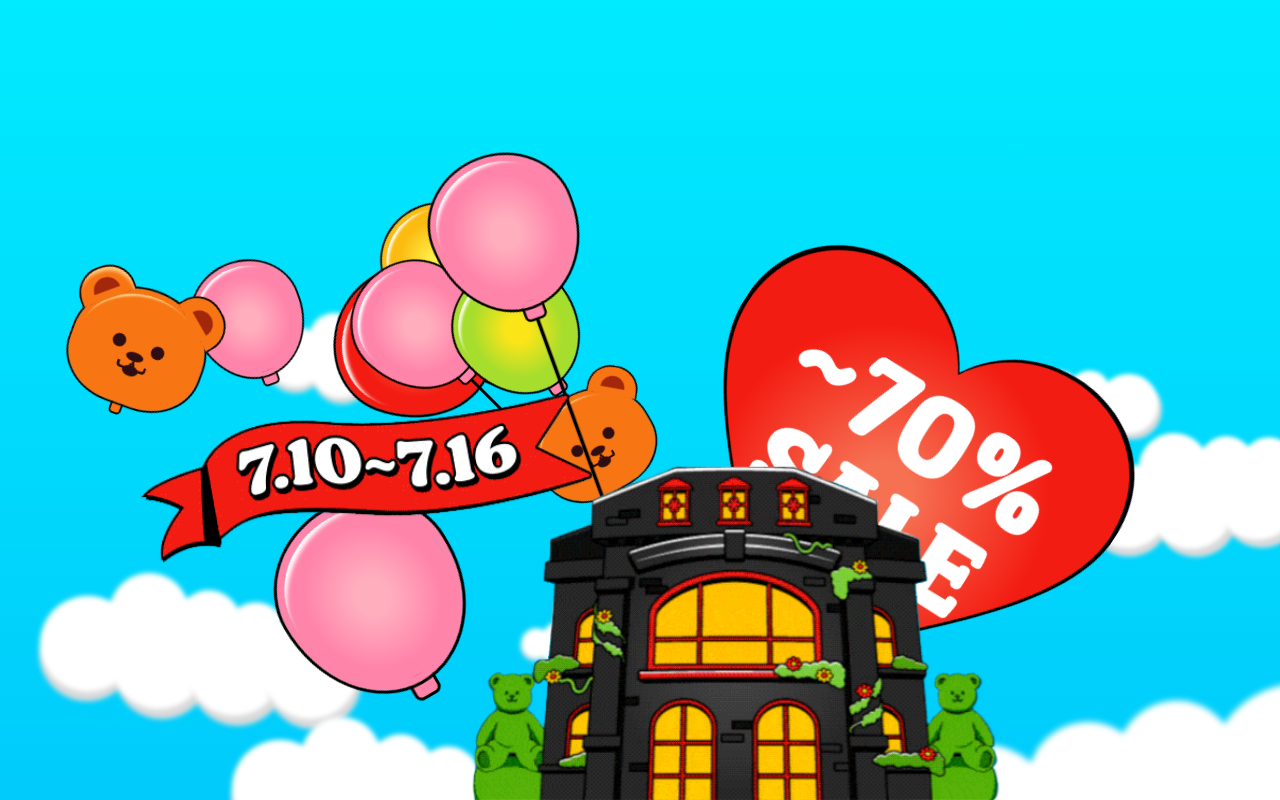
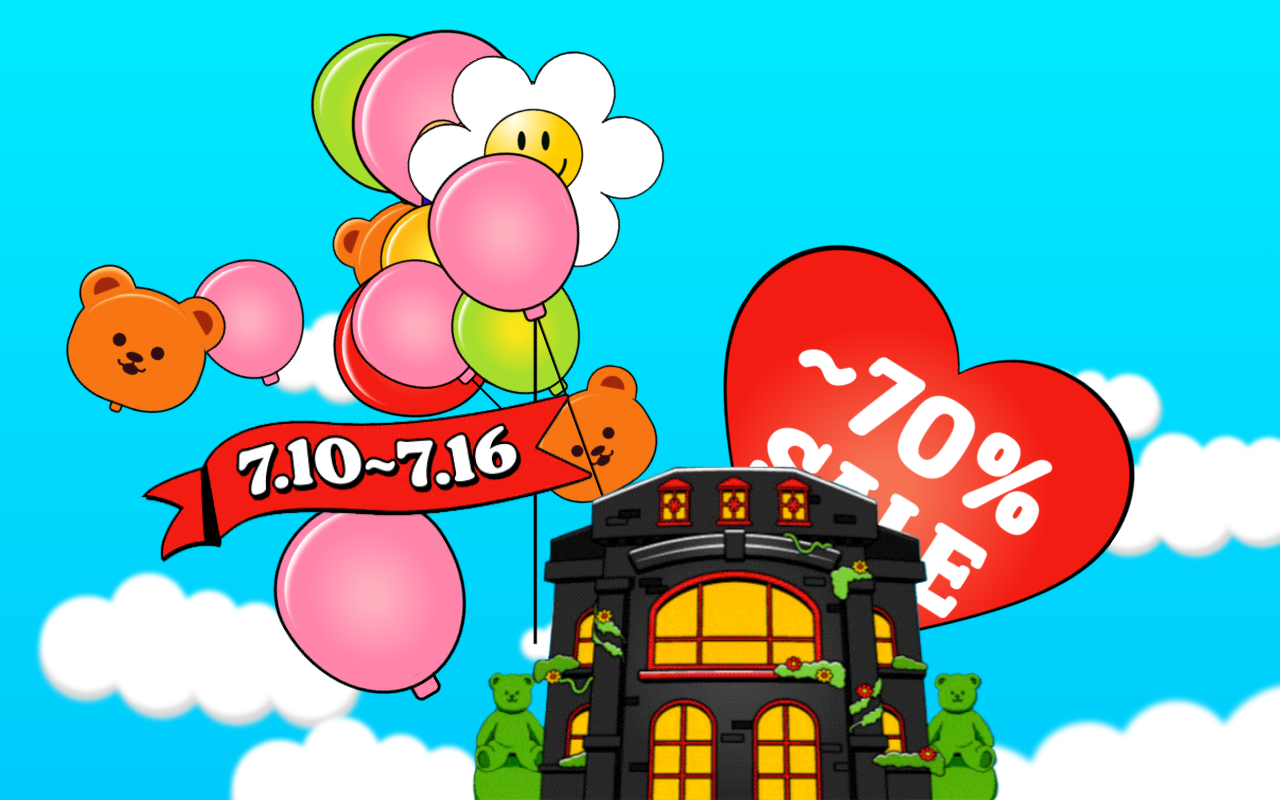
Before and after one commit to seoeongeueun/balloons, a React (Create React App) app in the folder client/: page / in a window 1280 px wide. Built offline with nearby package versions, Linux system fonts and the light colour scheme.

Commit message:
daisy balloon and animation

```diff
--- a/client/src/App.js
+++ b/client/src/App.js
@@ -14,7 +14,7 @@ function App() {
       rotate: 150,
       color: '#FF84AA',
       shape: 'round',
-      type: 'shake-bottom',
+      type: 'shake-bottom-less',
       tip: false,
       show: true,
     },
@@ -26,7 +26,7 @@ function App() {
       rotate: 160,
       color: '#FF84AA',
       shape: 'round',
-      type: 'shake-bottom',
+      type: 'shake-bottom-less',
       tip: false,
       show: true,
     },
@@ -50,7 +50,67 @@ function App() {
       rotate: 20,
       color: 'brown',
       shape: 'bear',
-      type: 'shake-bottom-right',
+      type: 'shake-bear-noTip',
+      tip: false,
+      show: true,
+    },
+    {
+      id: 11,
+      top: 20,
+      left: 27,
+      scale: 0.8,
+      rotate: -30,
+      color: '#3110C0',
+      shape: 'bear',
+      type: 'shake-bear-noTip',
+      tip: false,
+      show: true,
+    },
+    {
+      id: 12,
+      top: 28,
+      left: 28,
+      scale: 1.2,
+      rotate: 165,
+      color: '#A7DD2D',
+      shape: 'round',
+      type: 'shake-bottom-noTip',
+      tip: false,
+      show: true,
+    },
+    {
+      id: 13,
+      top: 28,
+      left: 38,
+      scale: 1.45,
+      rotate: 135,
+      color: '#FF84AA',
+      shape: 'round',
+      type: 'shake-bottom-noTip',
+      tip: false,
+      show: true,
+    },
+    {
+      id: 13,
+      top: 10,
+      left: 34,
+      scale: 0.9,
+      rotate: -25,
+      color: '#FF84AA',
+      shape: 'bear',
+      type: 'shake-bear-noTip',
+      tip: false,
+      show: true,
+    },
+    {
+      id: 10,
+      top: 39,
+      left: 32,
+      scale: 1.1,
+      rotate: 190,
+      color: '#3110C0',
+      shape: 'round',
+      type: 'shake-bottom-noTip',
       tip: false,
       show: true,
     },
@@ -115,6 +175,18 @@ function App() {
       show: true,
     },
     {
+      id: 14,
+      top: 42,
+      left: 64.5,
+      scale: 1.6,
+      rotate: -30,
+      color: '#FF84AA',
+      shape: 'daisy',
+      type: 'shake-daisy-tip',
+      tip: true,
+      show: true,
+    },
+    {
       id: 10,
       top: 82,
       left: 53,
@@ -140,9 +212,7 @@ function App() {
   };
 
   const handleAdd = () => {
-    const balloon = positions
-      .reverse()
-      .find((balloon) => balloon.show === false);
+    const balloon = positions.find((balloon) => balloon.show === false);
     console.log(balloon);
     if (balloon) {
       handlePop(balloon.id);
@@ -162,11 +232,13 @@ function App() {
       left = Math.floor(Math.random() * (100 - 10) + 10);
     }
     const randomInteger = Math.floor(Math.random() * 11);
-    const scale = 0.3 + randomInteger * 0.1;
-    const colors = ['#FF84AA', '#FCBB11', '#A7DD2D', '#F31C12'];
+    const scale = 0.5 + randomInteger * 0.1;
+
+    //in the order of pink, yellow, green, red, blue
+    const colors = ['#FF84AA', '#FCBB11', '#A7DD2D', '#F31C12', '#3110C0'];
 
     const shapes = ['bear', 'round', 'heart'];
-    const chances = [0.2, 0.5, 0.3];
+    const chances = [0.1, 0.6, 0.3];
     const randomValue = Math.random() * 1;
     let sum = 0;
     let index = 0;
@@ -186,7 +258,7 @@ function App() {
       rotate: 150,
       color: colors[Math.floor(Math.random() * colors.length)],
       shape: shapes[index],
-      type: left >= 50 ? 'shake-bottom-right' : 'shake-bottom-noTip',
+      type: left >= 50 ? 'shake-bear-noTip' : 'shake-bottom-noTip',
       tip: false,
       show: true,
     };
@@ -200,9 +272,29 @@ function App() {
         className="mansion"
         onClick={() => handleAdd()}
       />
+      {positions.find((b) => b.id === 3).show && (
+        <div
+          className="heartBalloon"
+          style={{
+            '--initial-scale': '18',
+            top: '60vh',
+            left: '68vw',
+            '--initial-rotation': '33deg',
+          }}
+          onClick={() => handlePop(3)}
+        >
+          <div className="heartBorder" style={{ transform: 'scale(1.02)' }} />
+          <div className="heart">
+            <div style={{ zIndex: 1 }} className="heartBalloonText">
+              <span>~70%</span>
+              <span>SALE</span>
+            </div>
+          </div>
+        </div>
+      )}
       {positions.map((balloon) => (
         <>
-          {balloon.shape === 'round' && balloon.show ? (
+          {balloon.shape === 'round' && balloon.show && balloon.id !== 3 ? (
             <div
               key={balloon.id}
               className="balloonLeft"
@@ -221,22 +313,26 @@ function App() {
                 style={{
                   background:
                     balloon.color === '#A7DD2D'
-                      ? 'radial-gradient(#FBE519 15%, #A7DD2D, #A7DD2D)'
+                      ? 'radial-gradient(#FBE519 10%, #A7DD2D, #A7DD2D)'
                       : balloon.color === '#FF84AA'
-                      ? 'radial-gradient(#ffaebe 15%, #FF84AA, #FF84AA)'
+                      ? 'radial-gradient(#ffaebe 10%, #FF84AA, #FF84AA)'
                       : balloon.color === '#F31C12'
                       ? 'radial-gradient(#F67052 10%, #F31C12, #F31C12)'
                       : balloon.color === '#FCBB11'
                       ? 'radial-gradient(#FFF24A 10%, #FCBB11, #FCBB11)'
-                      : null,
+                      : balloon.color === '#3110C0' &&
+                        'radial-gradient(#6B66BE 10%, #3110C0, #3110C0)',
                   border: `5px solid ${balloon.color}`,
                 }}
               >
-                <div className="balloonTip" />
+                <div
+                  className="balloonTip"
+                  style={{ backgroundColor: balloon.color }}
+                />
                 {balloon.tip && <div className="balloonString" />}
               </div>
             </div>
-          ) : balloon.shape === 'bear' && balloon.show ? (
+          ) : balloon.shape === 'bear' && balloon.show && balloon.id !== 3 ? (
             <div
               key={balloon.id}
               className="bear"
@@ -282,7 +378,7 @@ function App() {
                 {balloon.tip && <div className="bearString" />}
               </div>
             </div>
-          ) : balloon.shape === 'heart' && balloon.show ? (
+          ) : balloon.shape === 'heart' && balloon.show && balloon.id !== 3 ? (
             <div
               key={balloon.id}
               className="heartBalloon"
@@ -305,7 +401,55 @@ function App() {
                 </div>
               </div>
             </div>
-          ) : null}
+          ) : (
+            balloon.shape === 'daisy' &&
+            balloon.show &&
+            balloon.id !== 3 && (
+              <div
+                className="daisy"
+                key={balloon.id}
+                style={{
+                  '--initial-rotation': balloon.rotate.toString() + 'deg',
+                  top: balloon.top.toString() + 'vh',
+                  left: balloon.left.toString() + 'vw',
+                  '--initial-scale': balloon.scale.toString(),
+                  animation: `${balloon.type} 2s ease-in-out infinite both`,
+                  WebkitAnimation: `${balloon.type} 2s ease-in-out infinite both`,
+                }}
+                onClick={() => handlePop(balloon.id)}
+              >
+                <div className="daisyPetals">
+                  <div
+                    className="petalsHalf"
+                    style={{
+                      transform: 'scaleY(-1)',
+                      marginBottom: '-2px',
+                    }}
+                  >
+                    <div className="petal" />
+                    <div className="petal" style={{ marginTop: '23px' }} />
+                    <div className="petal" />
+                  </div>
+                  <div className="petalsHalf" style={{ marginLeft: '6px' }}>
+                    <div className="petal" />
+                    <div className="petal" style={{ marginTop: '23px' }} />
+                    <div className="petal" />
+                  </div>
+                </div>
+                <div className="daisyCenter">
+                  <div className="daisyYellow">
+                    <div className="daisyEyes">
+                      <div className="daisyEye" />
+                      <div className="daisyEye" />
+                    </div>
+                    <div className="daisySmile" />
+                  </div>
+                </div>
+                <div className="daisyTip" />
+                {balloon.tip && <div className="daisyString" />}
+              </div>
+            )
+          )}
         </>
       ))}
       <img src={Flag} alt="flag" className="flag" />
--- a/client/src/index.css
+++ b/client/src/index.css
@@ -38,6 +38,7 @@ main {
   bottom: 0;
   left: 35%;
   z-index: 5;
+  cursor: pointer;
 }
 
 .cloud {
@@ -107,8 +108,8 @@ main {
   width: 18.5rem;
   position: absolute;
   cursor: pointer;
-  -webkit-animation: shake-bottom-right 2s ease-in-out infinite both;
-          animation: shake-bottom-right 2s ease-in-out infinite both;
+  -webkit-animation: shake-bear-noTip 2s ease-in-out infinite both;
+          animation: shake-bear-noTip 2s ease-in-out infinite both;
 }
 
 .bearEars {
@@ -123,9 +124,9 @@ main {
   height: 35px;
   border-radius: 30px 30px 0px 0;
   background-color: #F87513;
-  border-top: 2.5px solid black;
-  border-right: 2.5px solid black;
-  border-left: 2.5px solid black;
+  border-top: 2px solid black;
+  border-right: 2px solid black;
+  border-left: 2px solid black;
 }
 
 .earShadow {
@@ -148,7 +149,7 @@ main {
   margin-left: 1.7rem;
   box-sizing: border-box;
   box-shadow: 4px 10px 2px -8px #FBCD83 inset;
-  outline: 2.5px solid black;
+  outline: 2px solid black;
 }
 
 .bearEyes {
@@ -203,11 +204,11 @@ main {
 
 .smileHalf {
   width: 1.7rem;
-  height: 5px;
+  height: 3px;
   background-color: transparent;
   border: 3px solid #2F0E13;
   border-bottom: transparent;
-  border-radius: 5px 5px 0 0;
+  border-radius: 8px 8px 0 0;
   z-index: 2;
 }
 
@@ -224,7 +225,7 @@ main {
   width: 10px;
   height: 13px;
   background-color: #F87513;
-  border: 2.5px solid black;
+  border: 2px solid black;
   border-radius: 5px;
   position: relative;
   top: 7.8rem;
@@ -234,13 +235,12 @@ main {
 
 .bearString {
   position: relative;
-  top: -0px;
-  left: 8px;
+  top: 60px;
+  left: 67px;
   height: 300px;
-  border-right: 4px solid black;
-  border-radius: 50%;
-  width: 60px;
-  transform: rotate(3deg);
+  background-color: black;
+  width: 2.5px;
+  transform: rotate(0deg);
   z-index: -2;
 }
 
@@ -269,7 +269,6 @@ main {
 .balloonTip {
   width: 15px;
   height: 15px;
-  background-color: #FF84AA;
   border-radius: 5px;
   border: 2px solid black;
   position: relative;
@@ -284,7 +283,7 @@ main {
   left: 53px;
   height: 300px;
   background-color: black;
-  width: 3px;
+  width: 2px;
   transform: rotate(0deg);
   z-index: -2;
 }
@@ -313,13 +312,117 @@ main {
 
 }
 
+.daisy {
+  display: flex;
+  flex-direction: column;
+  align-items: center;
+  position: absolute;
+  left: 10vw;
+  top: 10vh;
+}
+.daisyPetals {
+  display: flex;
+  flex-direction: column;
+}
+.petalsHalf {
+  display: flex;
+  flex-direction: row;
+  align-items: flex-start;
+
+}
+
+.petal {
+  background-color: #FFFFFF;
+  width: 50px;
+  height: 50px;
+  border-radius: 100%;
+  margin-right: -7px;
+  border: 1.95px solid black;
+}
+
+.daisyCenter {
+  position: relative;
+  background-color: #FFFFFF;
+  width: 90px;
+  height: 90px;
+  top: -121px;
+  left: 6px;
+  border-radius: 100%;
+}
+
+.daisyYellow {
+  position: relative;
+  background: radial-gradient( at 30% 10%, #FFFFEE, #FFCE00, #FFCE00 );
+  width: 60px;
+  height: 55px;
+  border-radius: 100%;
+  left: 12px;
+  top: 14px;
+  border: 1.95px solid black;
+  display: flex;
+  flex-direction: column;
+  align-items: center;
+  justify-content: center;
+  transform: rotate(30deg);
+}
+
+.daisyEyes {
+  display: flex;
+  flex-direction: row;
+  justify-content: space-between;
+  width: 20px;
+  margin-top: 5px;
+}
+
+.daisyEye {
+  width: 5px;
+  height: 12px;
+  background-color: #050F06;
+  border-radius: 100%;
+}
+
+.daisySmile {
+  width: 37px;
+  height: 15px;
+  background-color: transparent;
+  border: 2px solid #050F06;
+  border-bottom: transparent;
+  border-radius: 20px 20px 0 0;
+  transform: scaleY(-1);
+  margin-top: 5px;
+}
+
+.daisyTip {
+  width: 10px;
+  height: 25px;
+  border: 1.95px solid black;
+  border-radius: 5px;
+  background-color: #FFFFFF;
+  position: relative;
+  top: -130px;
+  transform: rotate(30deg);
+  left: -25px;
+  z-index: -1;
+}
+
+.daisyString {
+  position: relative;
+  top: -210px;
+  left: -73px;
+  height: 300px;
+  background-color: black;
+  width: 1.5px;
+  transform: rotate(30deg);
+  z-index: -2;
+}
+
 /* heart shape from ProgrammersPortal */
 .heart{
 	width: 24px;
 	height: 24px;
 	background: radial-gradient(#F67052 10%, #F31C12, #F31C12);
 	clip-path: path("M12 4.248c-3.148-5.402-12-3.825-12 2.944 0 4.661 5.571 9.427 12 15.808 6.43-6.381 12-11.147 12-15.808 0-6.792-8.875-8.306-12-2.944z");
-  outline: 2px solid black;
+  outline: 1.9px solid black;
   display: flex;
   flex-direction: column;
   align-items: center;
@@ -342,7 +445,7 @@ main {
   height: 30px;
   background-color: #F31C12;
   border-radius: 2px;
-  border: 2px solid black;
+  border: 1.9px solid black;
   position: absolute;
   left: 0px;
   top: 0px;
@@ -350,6 +453,32 @@ main {
 }
 
 /* list of animations */
+@-webkit-keyframes shake-bottom-less {
+  0%, 100% {
+    -webkit-transform: rotate(var(--initial-rotation)) scale(var(--initial-scale));
+            transform: rotate(var(--initial-rotation)) scale(var(--initial-scale));
+    -webkit-transform-origin: 50% 0%;
+            transform-origin: 50% 0%;
+  }
+  50% {
+    -webkit-transform: rotate(calc(var(--initial-rotation) - 3deg)) scale(var(--initial-scale));
+            transform: rotate(calc(var(--initial-rotation) - 3deg)) scale(var(--initial-scale));
+  }
+}
+
+@keyframes shake-bottom-less {
+  0%, 100% {
+    -webkit-transform: rotate(var(--initial-rotation)) scale(var(--initial-scale));
+            transform: rotate(var(--initial-rotation)) scale(var(--initial-scale));
+    -webkit-transform-origin: 50% 0%;
+            transform-origin: 50% 0%;
+  }
+  50% {
+    -webkit-transform: rotate(calc(var(--initial-rotation) - 3deg)) scale(var(--initial-scale));
+            transform: rotate(calc(var(--initial-rotation) - 3deg)) scale(var(--initial-scale));
+  }
+}
+
 @-webkit-keyframes shake-bottom-more {
   0%, 100% {
     -webkit-transform: rotate(var(--initial-rotation)) scale(var(--initial-scale));
@@ -376,20 +505,6 @@ main {
   }
 }
 
-/* list of animations */
-@-webkit-keyframes shake-bottom-more {
-  0%, 100% {
-    -webkit-transform: rotate(var(--initial-rotation)) scale(var(--initial-scale));
-            transform: rotate(var(--initial-rotation)) scale(var(--initial-scale));
-    -webkit-transform-origin: -0% -100%;
-            transform-origin: -0% -100%;
-  }
-  50% {
-    -webkit-transform: rotate(calc(var(--initial-rotation) - 7deg)) scale(var(--initial-scale)) translateY(13px) translateX(10px);
-            transform: rotate(calc(var(--initial-rotation) - 7deg)) scale(var(--initial-scale)) translateY(13px) translateX(10px);
-  }
-}
-
 @keyframes shake-bottom-tip {
   0%, 100% {
     -webkit-transform: rotate(var(--initial-rotation)) scale(var(--initial-scale));
@@ -409,58 +524,6 @@ main {
             transform: rotate(var(--initial-rotation)) scale(var(--initial-scale));
     -webkit-transform-origin: -0% -100%;
             transform-origin: -0% -100%;
-  }
-  50% {
-    -webkit-transform: rotate(calc(var(--initial-rotation) - 3deg)) scale(var(--initial-scale));
-            transform: rotate(calc(var(--initial-rotation) - 3deg)) scale(var(--initial-scale));
-  }
-}
-
-@keyframes shake-bear-tip {
-  0%, 100% {
-    -webkit-transform: rotate(var(--initial-rotation)) scale(var(--initial-scale));
-            transform: rotate(var(--initial-rotation)) scale(var(--initial-scale));
-    -webkit-transform-origin: 100% 100%;
-            transform-origin: 100% 100%;
-  }
-  50% {
-    -webkit-transform: rotate(calc(var(--initial-rotation) - 3deg)) scale(var(--initial-scale)) translateY(-6px) translateX(-13px);
-            transform: rotate(calc(var(--initial-rotation) - 3deg)) scale(var(--initial-scale)) translateY(-6px) translateX(-13px);
-  }
-}
-
-@-webkit-keyframes shake-bear-tip {
-  0%, 100% {
-    -webkit-transform: rotate(var(--initial-rotation)) scale(var(--initial-scale));
-            transform: rotate(var(--initial-rotation)) scale(var(--initial-scale));
-    -webkit-transform-origin: 100% 100%;
-            transform-origin: 100% 100%;
-  }
-  50% {
-    -webkit-transform: rotate(calc(var(--initial-rotation) - 3deg)) scale(var(--initial-scale)) translateY(-6px) translateX(-13px);
-            transform: rotate(calc(var(--initial-rotation) - 3deg)) scale(var(--initial-scale)) translateY(-6px) translateX(-13px);
-  }
-}
-
-@-webkit-keyframes shake-bottom {
-  0%, 100% {
-    -webkit-transform: rotate(var(--initial-rotation)) scale(var(--initial-scale));
-            transform: rotate(var(--initial-rotation)) scale(var(--initial-scale));
-    -webkit-transform-origin: 50% 0%;
-            transform-origin: 50% 0%;
-  }
-  50% {
-    -webkit-transform: rotate(calc(var(--initial-rotation) - 3deg)) scale(var(--initial-scale));
-            transform: rotate(calc(var(--initial-rotation) - 3deg)) scale(var(--initial-scale));
-  }
-}
-
-@keyframes shake-bottom {
-  0%, 100% {
-    -webkit-transform: rotate(var(--initial-rotation)) scale(var(--initial-scale));
-            transform: rotate(var(--initial-rotation)) scale(var(--initial-scale));
-    -webkit-transform-origin: 50% 0%;
-            transform-origin: 50% 0%;
   }
   50% {
     -webkit-transform: rotate(calc(var(--initial-rotation) - 3deg)) scale(var(--initial-scale));
@@ -516,20 +579,33 @@ main {
   }
 }
 
-@-webkit-keyframes shake-bottom-right {
+@keyframes shake-bear-tip {
   0%, 100% {
-    -webkit-transform: rotate(var(--initial-rotation));
-            transform: rotate(var(--initial-rotation));
-    -webkit-transform-origin: 0% 0%;
-            transform-origin: 0% 0%;
+    -webkit-transform: rotate(var(--initial-rotation)) scale(var(--initial-scale));
+            transform: rotate(var(--initial-rotation)) scale(var(--initial-scale));
+    -webkit-transform-origin: 100% 100%;
+            transform-origin: 100% 100%;
   }
   50% {
-    -webkit-transform: rotate(calc(var(--initial-rotation) - 6deg));
-            transform: rotate(calc(var(--initial-rotation) - 6deg));
+    -webkit-transform: rotate(calc(var(--initial-rotation) - 3deg)) scale(var(--initial-scale)) translateY(-6px) translateX(-13px);
+            transform: rotate(calc(var(--initial-rotation) - 3deg)) scale(var(--initial-scale)) translateY(-6px) translateX(-13px);
   }
 }
 
-@keyframes shake-bottom-right {
+@-webkit-keyframes shake-bear-tip {
+  0%, 100% {
+    -webkit-transform: rotate(var(--initial-rotation)) scale(var(--initial-scale));
+            transform: rotate(var(--initial-rotation)) scale(var(--initial-scale));
+    -webkit-transform-origin: 100% 100%;
+            transform-origin: 100% 100%;
+  }
+  50% {
+    -webkit-transform: rotate(calc(var(--initial-rotation) - 3deg)) scale(var(--initial-scale)) translateY(-6px) translateX(-13px);
+            transform: rotate(calc(var(--initial-rotation) - 3deg)) scale(var(--initial-scale)) translateY(-6px) translateX(-13px);
+  }
+}
+
+@-webkit-keyframes shake-bear-noTip {
   0%, 100% {
     -webkit-transform: rotate(var(--initial-rotation)) scale(var(--initial-scale));
             transform: rotate(var(--initial-rotation)) scale(var(--initial-scale));
@@ -541,3 +617,42 @@ main {
             transform: rotate(calc(var(--initial-rotation) - 6deg)) scale(var(--initial-scale));
   }
 }
+
+@keyframes shake-bear-noTip {
+  0%, 100% {
+    -webkit-transform: rotate(var(--initial-rotation)) scale(var(--initial-scale));
+            transform: rotate(var(--initial-rotation)) scale(var(--initial-scale));
+    -webkit-transform-origin: 50% 100%;
+            transform-origin: 50% 100%;
+  }
+  50% {
+    -webkit-transform: rotate(calc(var(--initial-rotation) - 6deg)) scale(var(--initial-scale));
+            transform: rotate(calc(var(--initial-rotation) - 6deg)) scale(var(--initial-scale));
+  }
+}
+
+@-webkit-keyframes shake-daisy-tip {
+  0%, 100% {
+    -webkit-transform: rotate(var(--initial-rotation)) scale(var(--initial-scale));
+            transform: rotate(var(--initial-rotation)) scale(var(--initial-scale));
+    -webkit-transform-origin: 0% 100%;
+            transform-origin: 0% 100%;
+  }
+  50% {
+    -webkit-transform: rotate(calc(var(--initial-rotation) + 6deg)) scale(var(--initial-scale)) translateY(15px);
+            transform: rotate(calc(var(--initial-rotation) + 6deg)) scale(var(--initial-scale)) translateY(15px);
+  }
+}
+
+@keyframes shake-daisy-tip {
+  0%, 100% {
+    -webkit-transform: rotate(var(--initial-rotation)) scale(var(--initial-scale));
+            transform: rotate(var(--initial-rotation)) scale(var(--initial-scale));
+    -webkit-transform-origin: 0% 100%;
+            transform-origin: 0% 100%;
+  }
+  50% {
+    -webkit-transform: rotate(calc(var(--initial-rotation) + 3deg)) scale(var(--initial-scale)) translateY(10px);
+            transform: rotate(calc(var(--initial-rotation) + 3deg)) scale(var(--initial-scale)) translateY(10px);
+  }
+}
```
